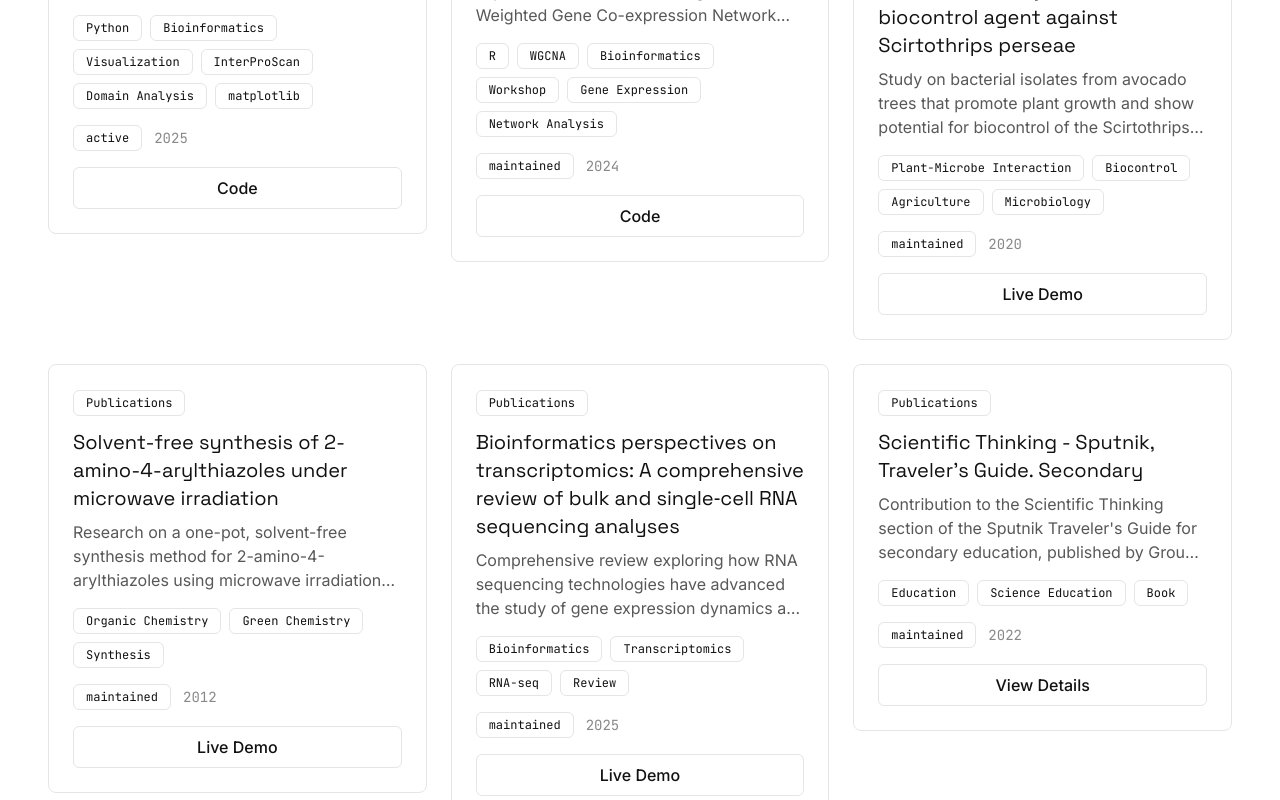
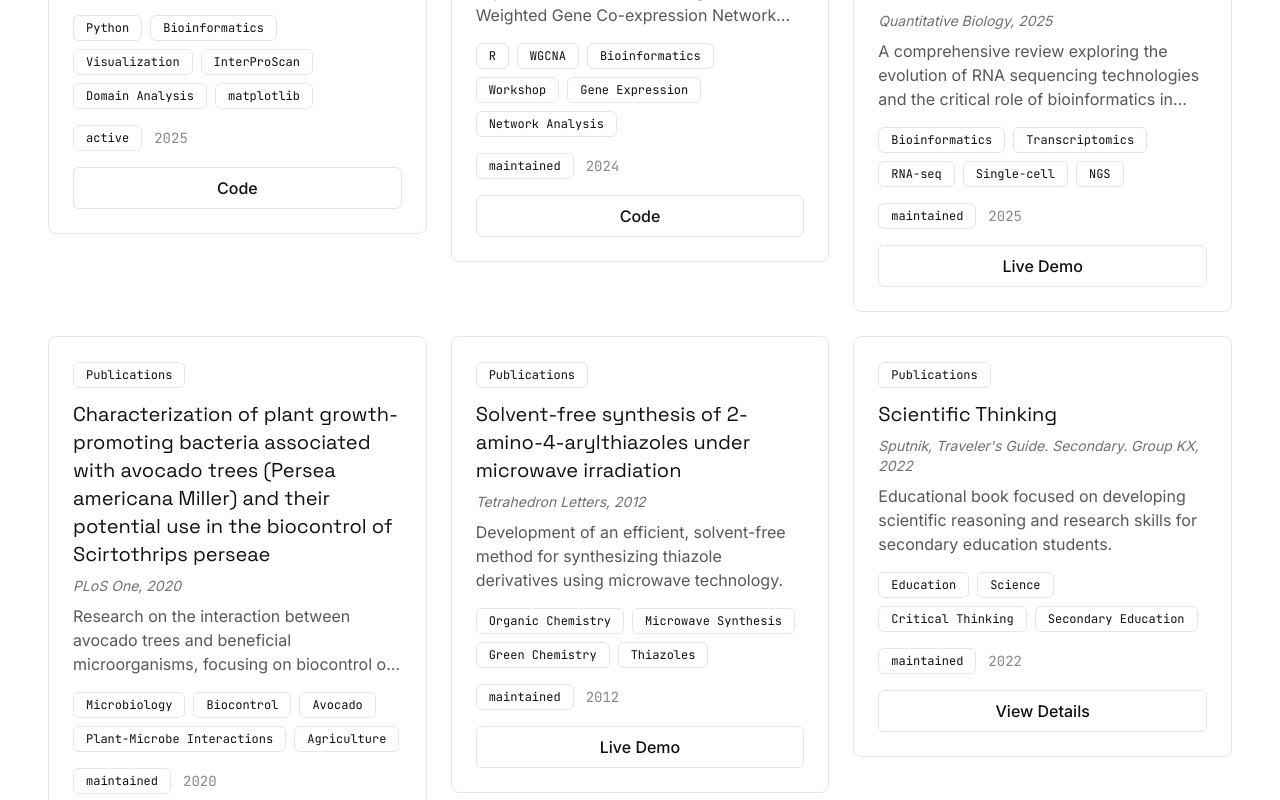
Before and after one commit to jorgetzec/portfolio, a React (Vite) app: page / in a window 1280 px wide. Shown: the part 1680-2480 px from the top of the page. Built offline with nearby package versions, Linux system fonts and the light colour scheme.

Commit message:
Incluiding publication details

```diff
--- a/src/components/ui/ProjectCard.tsx
+++ b/src/components/ui/ProjectCard.tsx
@@ -48,6 +48,11 @@ export const ProjectCard: React.FC<ProjectCardProps> = ({ project }) => {
 
         {/* Title and Description */}
         <h3 className="text-xl font-heading text-charcoal mb-2">{project.title}</h3>
+
+        {project.citation && (
+          <p className="text-sm italic text-charcoal/60 mb-2">{project.citation}</p>
+        )}
+
         <p className="text-charcoal/70 mb-4 line-clamp-3">{project.description}</p>
 
         {/* Tags */}
--- a/src/components/ui/ProjectModal.tsx
+++ b/src/components/ui/ProjectModal.tsx
@@ -79,6 +79,11 @@ export const ProjectModal: React.FC<ProjectModalProps> = ({
                   <h2 className="text-3xl font-heading text-charcoal mb-2">
                     {project.title}
                   </h2>
+                  {project.citation && (
+                    <p className="text-md italic text-charcoal/60 mb-1">
+                      {project.citation}
+                    </p>
+                  )}
                   {project.year && (
                     <span className="text-sm text-charcoal/50 font-mono">
                       {project.year}
@@ -142,6 +147,31 @@ export const ProjectModal: React.FC<ProjectModalProps> = ({
                   </motion.div>
                 );
               })()}
+
+              {/* Publication Metadata */}
+              {(project.authors || project.doi) && (
+                <div className="mb-8 p-4 bg-smoke-gray/10 rounded-lg border border-smoke-gray/20">
+                  {project.authors && (
+                    <div className="mb-3">
+                      <span className="text-xs uppercase tracking-wider text-charcoal/40 font-semibold block mb-1">Authors</span>
+                      <p className="text-charcoal/80 text-sm">{project.authors.join(', ')}</p>
+                    </div>
+                  )}
+                  {project.doi && (
+                    <div>
+                      <span className="text-xs uppercase tracking-wider text-charcoal/40 font-semibold block mb-1">DOI</span>
+                      <a
+                        href={`https://doi.org/${project.doi}`}
+                        target="_blank"
+                        rel="noopener noreferrer"
+                        className="text-blue-600 hover:underline text-sm font-mono"
+                      >
+                        {project.doi}
+                      </a>
+                    </div>
+                  )}
+                </div>
+              )}
 
               {/* Project Details (if available) */}
               {project.details && (
@@ -338,7 +368,7 @@ export const ProjectModal: React.FC<ProjectModalProps> = ({
                   className="flex-1"
                 >
                   <Button variant="outline" className="w-full">
-                    Live Demo
+                    {project.category === 'publications' ? 'View Publication' : 'Live Demo'}
                   </Button>
                 </a>
               )}
--- a/src/data/projects.ts
+++ b/src/data/projects.ts
@@ -21,6 +21,9 @@ export interface Project {
   year?: number;
   featured?: boolean;
   details?: string; // Expanded project details (markdown or plain text)
+  authors?: string[]; // Scientific publication authors
+  citation?: string; // Journal or Publisher info
+  doi?: string; // Digital Object Identifier
 }
 
 export const projects: Project[] = [
@@ -162,55 +165,67 @@ Technical Details
 Built with R and the WGCNA package. Includes example datasets, R scripts, and RStudio project files for easy setup and reproducibility.`,
   },
   {
-    id: 'avocado-biocontrol',
-    title: 'Characterization of plant growth-promoting bacteria associated with avocado trees (Persea americana Miller) as a potential biocontrol agent against Scirtothrips perseae',
-    description: 'Study on bacterial isolates from avocado trees that promote plant growth and show potential for biocontrol of the Scirtothrips perseae pest.',
+    id: 'bioinfo-transcriptomics-review',
+    title: 'Bioinformatics perspectives on transcriptomics: A comprehensive review of bulk and single-cell RNA sequencing analyses',
+    description: 'A comprehensive review exploring the evolution of RNA sequencing technologies and the critical role of bioinformatics in analyzing gene expression dynamics.',
     category: 'publications',
-    tags: ['Plant-Microbe Interaction', 'Biocontrol', 'Agriculture', 'Microbiology'],
+    tags: ['Bioinformatics', 'Transcriptomics', 'RNA-seq', 'Single-cell', 'NGS'],
     repo: '',
-    demo: 'https://journals.plos.org/plosone/article?id=10.1371/journal.pone.0231215',
+    demo: 'https://doi.org/10.1002/qub2.78',
+    status: 'maintained',
+    images: [],
+    year: 2025,
+    featured: true,
+    citation: 'Quantitative Biology, 2025',
+    doi: '10.1002/qub2.78',
+    details: `The transcriptome, the complete set of RNA molecules within a cell, plays a critical role in regulating physiological processes. The advent of RNA sequencing (RNA-seq) facilitated by Next Generation Sequencing (NGS) technologies, has revolutionized transcriptome research, providing unique insights into gene expression dynamics. This review article covers everything from bulk RNA-seq to the latest single-cell technologies, emphasizing the bioinformatics pipelines required for data interpretation.`,
+  },
+  {
+    id: 'avocado-pgpb-biocontrol',
+    title: 'Characterization of plant growth-promoting bacteria associated with avocado trees (Persea americana Miller) and their potential use in the biocontrol of Scirtothrips perseae',
+    description: 'Research on the interaction between avocado trees and beneficial microorganisms, focusing on biocontrol of insect pests.',
+    category: 'publications',
+    tags: ['Microbiology', 'Biocontrol', 'Avocado', 'Plant-Microbe Interactions', 'Agriculture'],
+    repo: '',
+    demo: 'https://doi.org/10.1371/journal.pone.0231215',
     status: 'maintained',
     images: [],
     year: 2020,
     featured: false,
+    citation: 'PLoS One, 2020',
+    doi: '10.1371/journal.pone.0231215',
+    details: `Plants interact with a great variety of microorganisms that inhabit the rhizosphere or the epiphytic and endophytic phyllosphere and that play critical roles in plant growth as well as the biocontrol of phytopathogens and insect pests. This study characterizes bacterial strains from avocado trees and evaluates their potential as biocontrol agents against Scirtothrips perseae.`,
   },
   {
-    id: 'thiazoles-synthesis',
+    id: 'thiazoles-synthesis-microwave',
     title: 'Solvent-free synthesis of 2-amino-4-arylthiazoles under microwave irradiation',
-    description: 'Research on a one-pot, solvent-free synthesis method for 2-amino-4-arylthiazoles using microwave irradiation for increased efficiency.',
+    description: 'Development of an efficient, solvent-free method for synthesizing thiazole derivatives using microwave technology.',
     category: 'publications',
-    tags: ['Organic Chemistry', 'Green Chemistry', 'Synthesis'],
+    tags: ['Organic Chemistry', 'Microwave Synthesis', 'Green Chemistry', 'Thiazoles'],
     repo: '',
-    demo: 'https://www.sciencedirect.com/science/article/abs/pii/S0040403912008726',
+    demo: 'https://doi.org/10.1016/j.tetlet.2012.05.068',
     status: 'maintained',
     images: [],
     year: 2012,
     featured: false,
-  },
-  {
-    id: 'transcriptomics-review',
-    title: 'Bioinformatics perspectives on transcriptomics: A comprehensive review of bulk and single‐cell RNA sequencing analyses',
-    description: 'Comprehensive review exploring how RNA sequencing technologies have advanced the study of gene expression dynamics at both bulk and single-cell levels.',
-    category: 'publications',
-    tags: ['Bioinformatics', 'Transcriptomics', 'RNA-seq', 'Review'],
-    repo: '',
-    demo: 'https://onlinelibrary.wiley.com/doi/full/10.1002/qub2.78',
-    status: 'maintained',
-    images: [],
-    year: 2025,
-    featured: false,
+    citation: 'Tetrahedron Letters, 2012',
+    doi: '10.1016/j.tetlet.2012.05.068',
+    details: `2-Amino-4-arylthiazoles were prepared in a one-pot solvent-free procedure by reaction of p-substituted acetophenones with thiourea and iodine under microwave irradiation. This green chemistry approach significantly reduces reaction times and eliminates the need for hazardous solvents.`,
   },
   {
     id: 'scientific-thinking-book',
-    title: 'Scientific Thinking - Sputnik, Traveler\'s Guide. Secondary',
-    description: 'Contribution to the Scientific Thinking section of the Sputnik Traveler\'s Guide for secondary education, published by Group KX.',
+    title: 'Scientific Thinking',
+    description: 'Educational book focused on developing scientific reasoning and research skills for secondary education students.',
     category: 'publications',
-    tags: ['Education', 'Science Education', 'Book'],
+    tags: ['Education', 'Science', 'Critical Thinking', 'Secondary Education'],
     repo: '',
+    demo: '',
     status: 'maintained',
     images: [],
     year: 2022,
-    featured: false,
-    details: `Tzec-Interián JA, Quintal Flores AI, García Mendoza RG, Colli Us S, Uh Echeverría JH, Loría Chunab GM (2022). Scientific Thinking. In Sputnik, Traveler's Guide. Secondary. Group KX.`
+    featured: true,
+    authors: ['Tzec-Interián JA', 'Quintal Flores AI', 'García Mendoza RG', 'Colli Us S', 'Uh Echeverría JH', 'Loría Chunab GM'],
+    citation: 'Sputnik, Traveler\'s Guide. Secondary. Group KX, 2022',
+    details: `Part of the Sputnik series, this Traveler's Guide for Secondary education focuses on "Scientific Thinking". It provides students with the tools to explore the world through the lens of science, fostering curiosity, critical thinking, and a systematic approach to problem-solving.`,
   },
 ];
```
